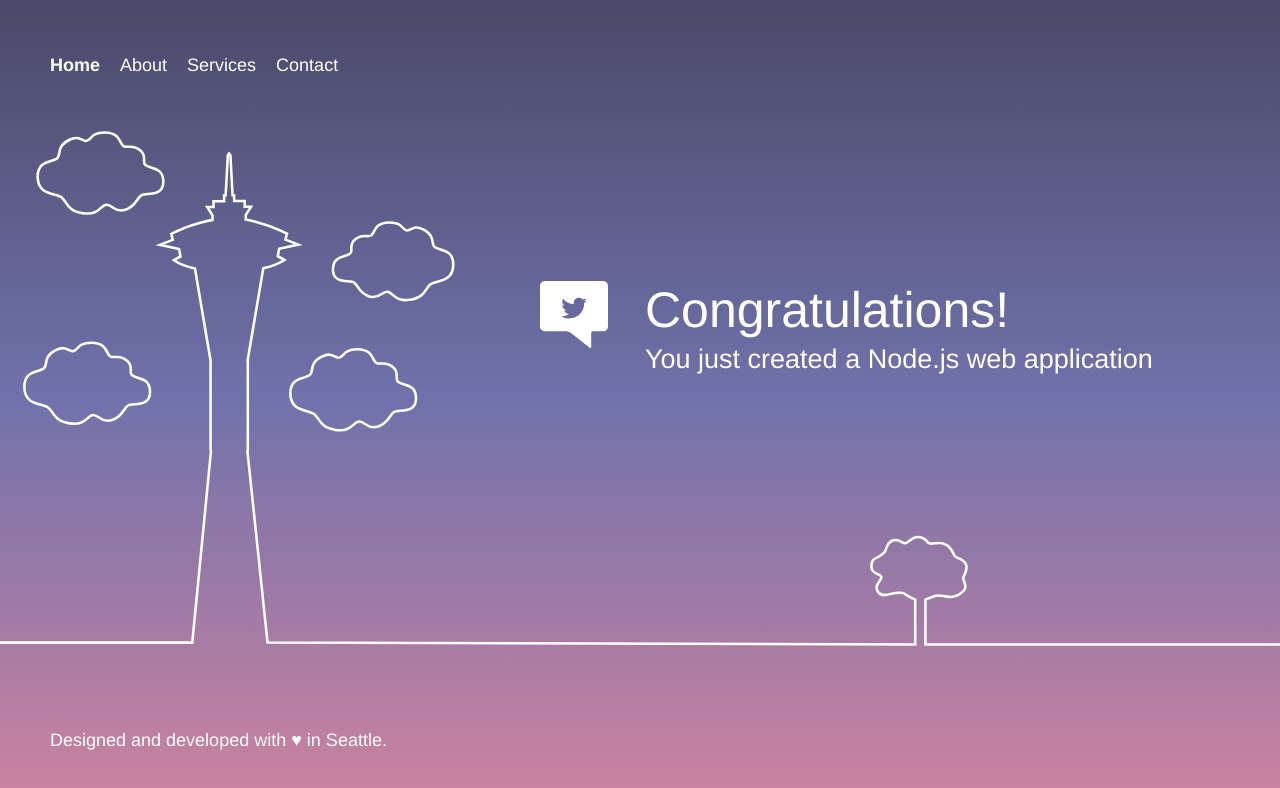
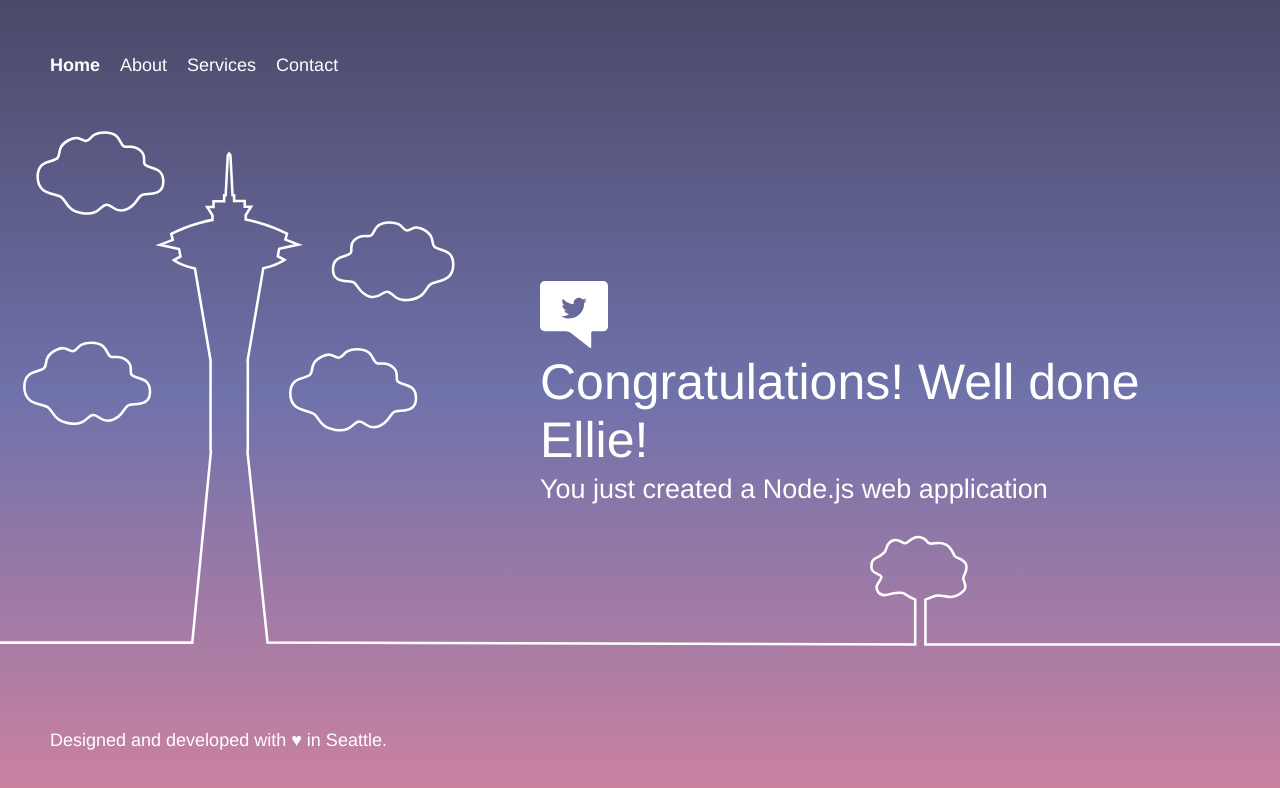
Before and after one commit to Elliemnia/MyTeamProject, a website: page public/index.html in a window 1280 px wide. Drawn offline with Linux system fonts and the light colour scheme.

Commit message:
Update index.html

```diff
--- a/public/index.html
+++ b/public/index.html
@@ -58,7 +58,7 @@
         <div class="message">
             <a class="twitter-link" href="https://twitter.com/home/?status=I%20created%20a%20project%20with%20AWS%20CodeStar!%20%23AWS%20%23AWSCodeStar%20https%3A%2F%2Faws.amazon.com%2Fcodestar"><img src="img/tweet.svg" /></a>
             <div class="text">
-                <h1>Congratulations!</h1>
+                <h1>Congratulations! Well done Ellie!</h1>
                 <h2>You just created a Node.js web application</h2>
             </div>
         </div>
```
